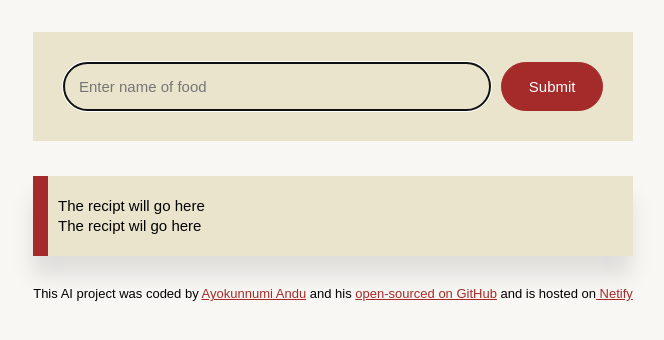
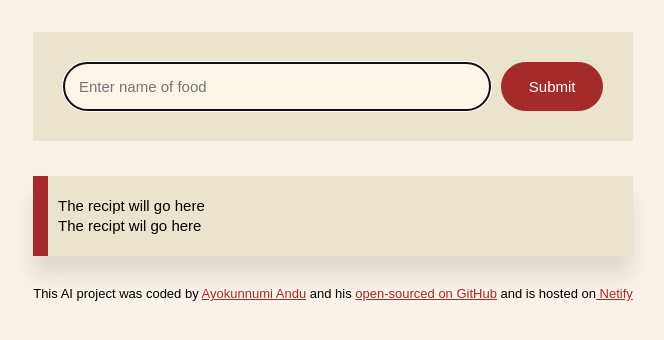
Before and after one commit to Ayokunnumi247/AI-generator, a plain HTML site: page index.html in a window 1280 px wide. Shown: the part 190-530 px from the top of the page, without its empty margins (307-971 px from the left). Drawn offline with Linux system fonts and the light colour scheme.

Commit message:
updated CSS style

```diff
--- a/src/style.css
+++ b/src/style.css
@@ -1,5 +1,5 @@
 body {
-  background-color: rgb(249, 247, 244);
+  background-color: rgb(248, 242, 233);
   font-family: Arial, Helvetica, sans-serif;
 }
 header {
@@ -20,7 +20,7 @@ form .name {
   width: 80%;
   padding: 15px;
   border-radius: 60px;
-  background-color: rgb(235, 228, 205);
+  background-color: rgb(251, 246, 232);
   border: 1px solid rgb(184, 182, 182);
 }
 form .submit {
```
